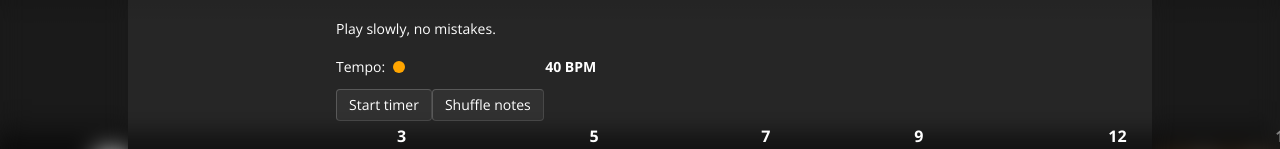
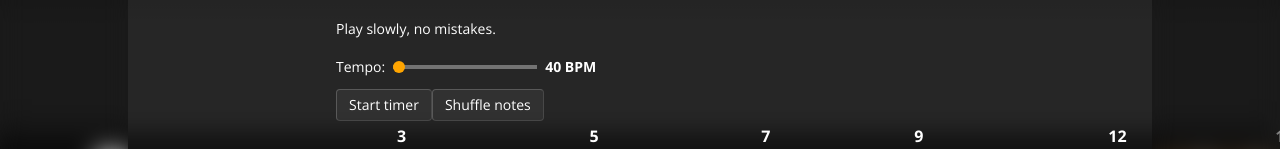
Before and after one commit to MekonLips/Frets, a React (Vite) app: page /exercises/1 in a window 1280 px wide. Shown: the part 136-285 px from the top of the page. Built offline with nearby package versions, Linux system fonts and the light colour scheme.

Commit message:
Set tempo slider progress percentage

```diff
--- a/src/components/Exercises/Controls/Controls.component.jsx
+++ b/src/components/Exercises/Controls/Controls.component.jsx
@@ -27,6 +27,7 @@ const ControlsComponent = () => {
                     max="200"
                     step="1"
                     value={tempoBpm}
+                    style={{ '--tempo-progress': ((tempoBpm - 40) / 160) * 100 + '%' }}
                     onChange={event => setTempoBpm(Number(event.target.value))}
                 />
                 <strong>{tempoBpm} BPM</strong>
```
